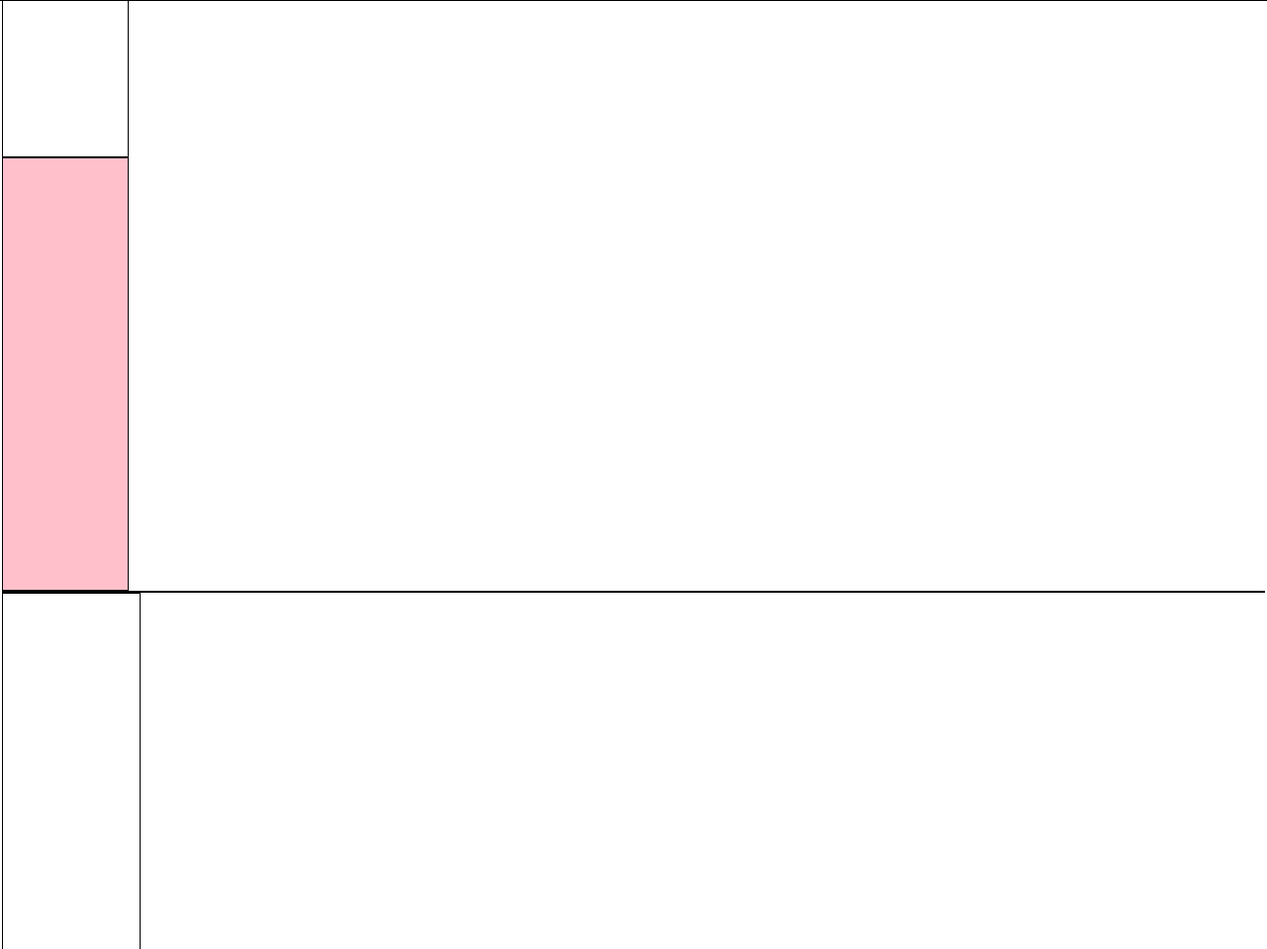
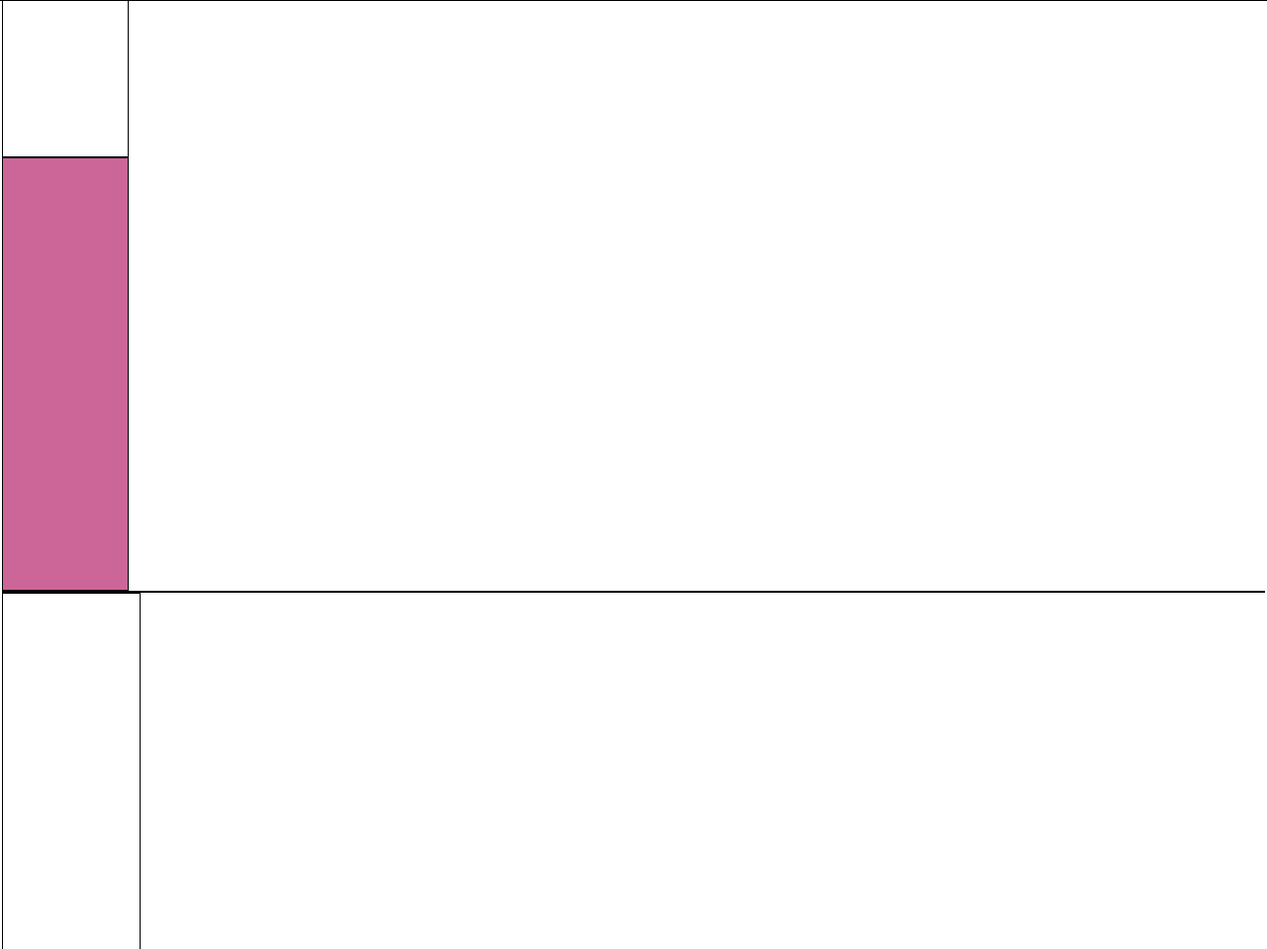
Before and after one commit to kutabdi/city-styleline, a plain HTML site: page Index.html in a window 1280 px wide. Shown: the part 801-1760 px from the top of the page at 99% size. Drawn offline with Linux system fonts and the light colour scheme.

Commit message:
add new selector

```diff
--- a/styles.css
+++ b/styles.css
@@ -1,3 +1,8 @@
+:root {
+  --building-color1: #aa80ff;
+  --building-color2: #66cc99;
+  --building-color3: #cc6699;
+}
 * {
     border: 1px solid black;
     box-sizing: border-box;
```
